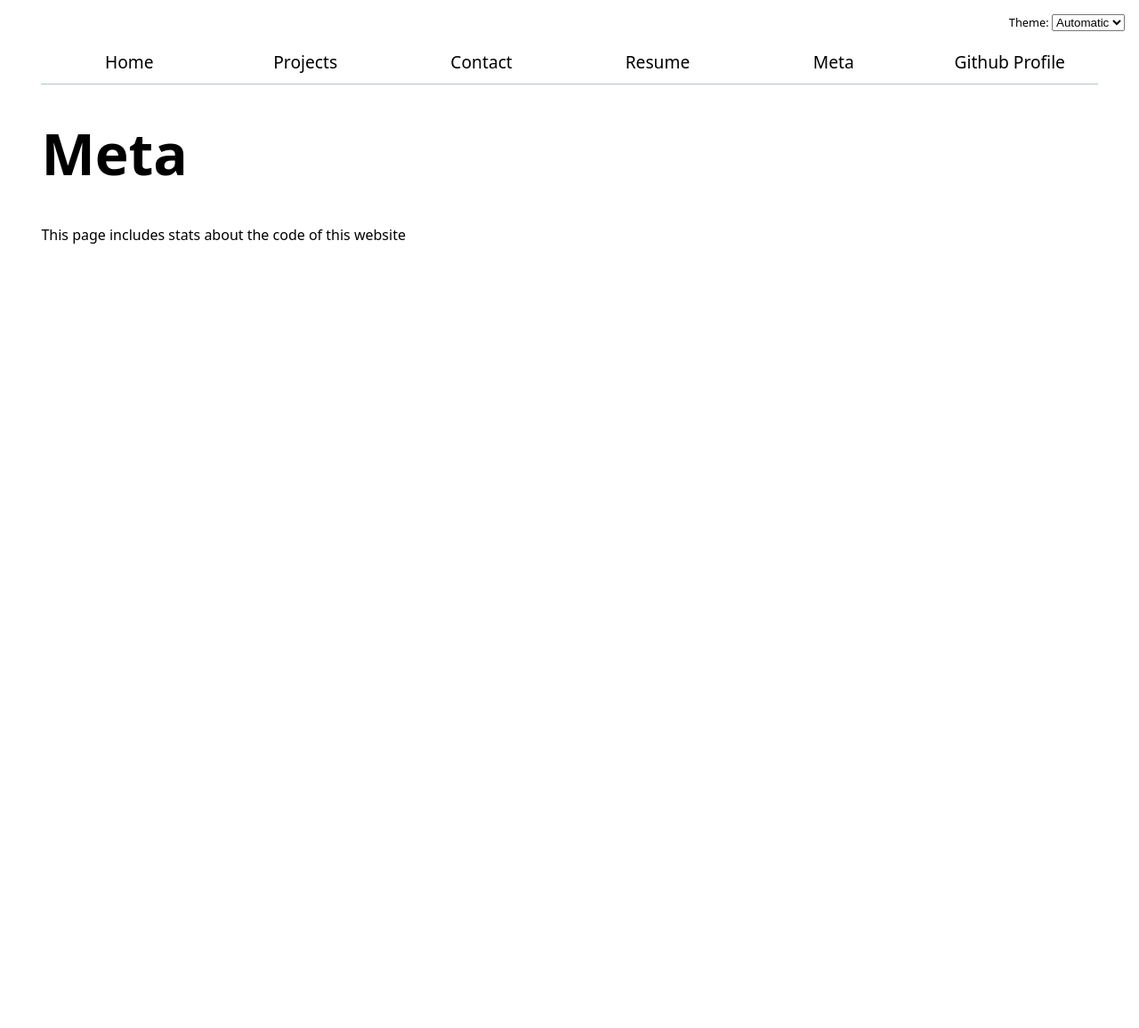
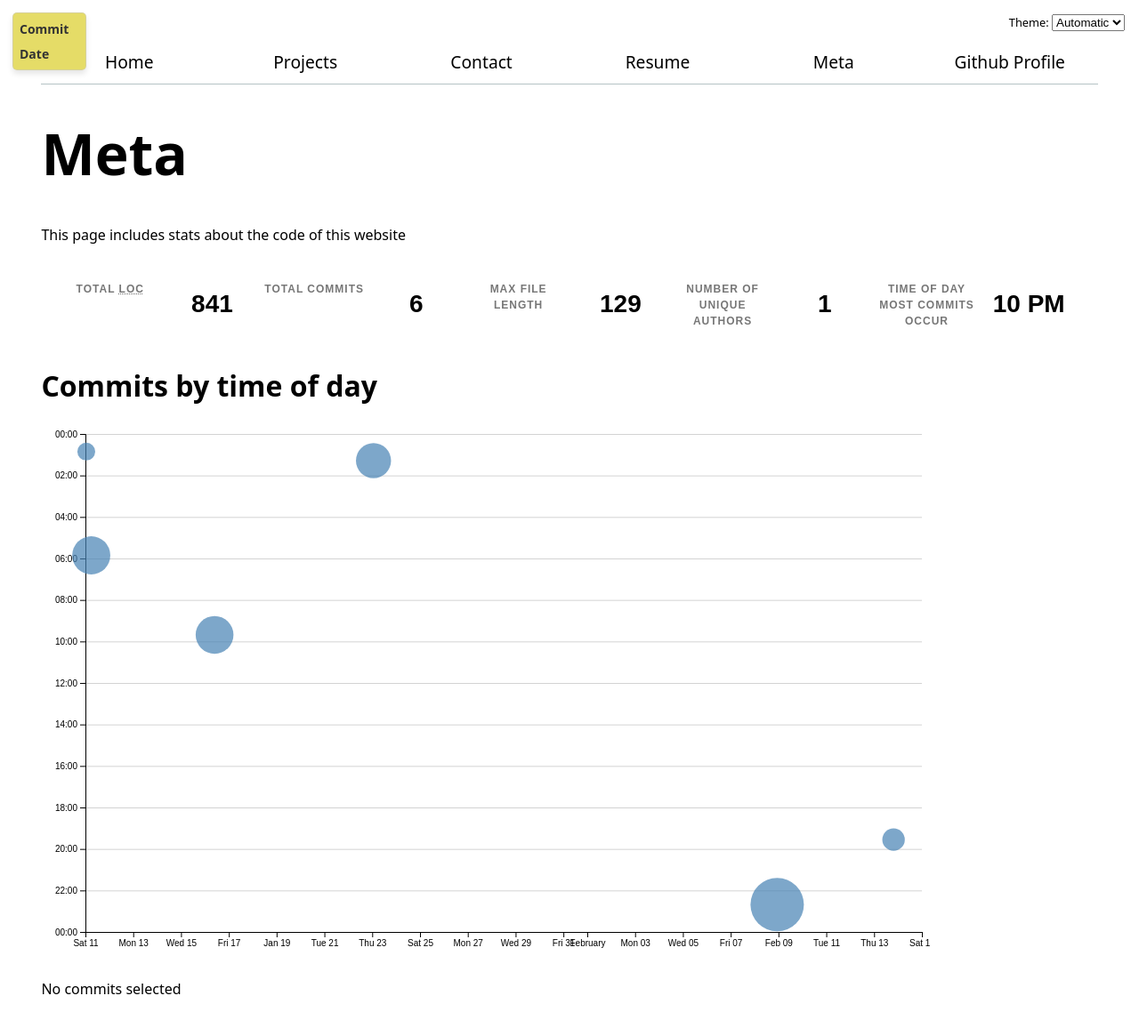
Before and after one commit to OldManBedroom/beta_test_portfolio, a website: page meta/index.html in a window 1280 px wide. Shown: the whole page at 89% size. Before the commit the page ends 800 px from the top, so only its background shows below. Drawn offline with nearby package versions, Linux system fonts and the light colour scheme.

Commit message:
Lab6 completed

```diff
--- a/meta/index.html
+++ b/meta/index.html
@@ -6,6 +6,8 @@
     <title>Meta</title>
     <link rel="stylesheet" href="../style.css">
     <script src="../global.js" type="module"></script>
+    <script src="main.js" type="module"></script>
+    <script src="https://d3js.org/d3.v7.min.js"></script>
 </head>
 <body>
     <!-- <nav>
@@ -20,6 +22,21 @@
         <p>This page includes stats about the code of this website</p>
     </header>
 
+    <div id="stats"></div>
+
+    <h2>Commits by time of day</h2>
+    <div id="chart"></div>
+    <p id="selection-count">No commits selected</p>
+    <dl id="language-breakdown" class="stats"></dl>
+
+    <dl id="commit-tooltip" class="info tooltip">
+        <dt>Commit</dt>
+        <dd>
+            <a href="" id="commit-link" target="_blank"></a>
+        </dd>
+        <dt>Date</dt>
+        <dd id="commit-date"></dd>
+    </dl>
 
 
 </body>
--- /dev/null
+++ b/meta/main.js
@@ -0,0 +1,269 @@
+let data = []; // This will store our CSV data
+let commits = [];
+let xScale, yScale; // Global scales for mapping data to coordinates
+let brushSelection = null; // Global variable for the current brush selection
+
+async function loadData() {
+  data = await d3.csv('loc.csv', (row) => ({
+    ...row, // Keep all existing properties
+    line: Number(row.line), // Convert "line" to a number
+    depth: Number(row.depth), // Convert "depth" to a number
+    length: Number(row.length), // Convert "length" to a number
+    date: new Date(row.date + 'T00:00' + row.timezone), // Convert "date" to Date object
+    datetime: new Date(row.datetime) // Convert "datetime" to Date object
+  }));
+  processCommits();
+  displayStats();
+  createScatterPlot(commits);
+}
+
+// Load data when the page is fully loaded
+document.addEventListener('DOMContentLoaded', async () => {
+  await loadData();
+});
+
+function processCommits() {
+  commits = d3.groups(data, (d) => d.commit)
+    .map(([commit, lines]) => {
+      let first = lines[0];
+      let ret = {
+        id: commit,
+        url: 'https://github.com/vis-society/lab-7/commit/' + commit,
+        author: first.author,
+        date: first.date,
+        time: first.time,
+        timezone: first.timezone,
+        datetime: first.datetime,
+        hourFrac: first.datetime.getHours() + first.datetime.getMinutes() / 60,
+        totalLines: lines.length
+      };
+
+      Object.defineProperty(ret, 'lines', {
+        value: lines,
+        enumerable: false, // Hide from console logs
+        configurable: true
+      });
+
+      return ret;
+    });
+}
+
+function displayStats() {
+  // Process commits first
+  processCommits();
+
+  // Create the dl element for stats
+  const dl = d3.select('#stats').append('dl').attr('class', 'stats');
+
+  // Add total LOC
+  dl.append('dt').html('Total <abbr title="Lines of code">LOC</abbr>');
+  dl.append('dd').text(data.length);
+
+  // Add total commits
+  dl.append('dt').text('Total commits');
+  dl.append('dd').text(commits.length);
+
+  // Add more stats as needed...
+  let maxFileLength = d3.max(data, (d) => d.length);
+  dl.append('dt').text('Max File Length');
+  dl.append('dd').text(maxFileLength);
+
+  let numAuthors = new Set(data.map((d) => d.author)).size;
+  dl.append('dt').text('Number of unique authors');
+  dl.append('dd').text(numAuthors);
+
+  let workByPeriod = d3.rollups(
+    data,
+    (v) => v.length,
+    (d) => new Date(d.datetime).toLocaleString('en', { hour: 'numeric' })
+  );
+  let maxPeriod = d3.greatest(workByPeriod, (d) => d[1])[0];
+  dl.append('dt').text('Time of day most commits occur');
+  dl.append('dd').text(maxPeriod);
+}
+
+function createScatterPlot(commits) {
+  const width = 1000;
+  const height = 600;
+  const margin = { top: 10, right: 10, bottom: 30, left: 50 };
+
+  const [minLines, maxLines] = d3.extent(commits, (d) => d.totalLines);
+  const rScale = d3.scaleSqrt()
+    .domain([minLines, maxLines])
+    .range([10, 30]); // Dot size in pixels
+
+  const sortedCommits = d3.sort(commits, (d) => -d.totalLines);
+  const usableArea = {
+    top: margin.top,
+    right: width - margin.right,
+    bottom: height - margin.bottom,
+    left: margin.left,
+    width: width - margin.left - margin.right,
+    height: height - margin.top - margin.bottom,
+  };
+
+  // Create the outer SVG container
+  const svgContainer = d3
+    .select('#chart')
+    .append('svg')
+    .attr('width', width)
+    .attr('height', height);
+
+  // Append an inner group for chart elements
+  const svg = svgContainer.append('g').style('overflow', 'visible');
+
+  // Set global scales
+  xScale = d3.scaleTime()
+    .domain(d3.extent(commits, (d) => d.datetime))
+    .range([usableArea.left, usableArea.right])
+    .nice();
+
+  yScale = d3.scaleLinear()
+    .domain([24, 0])
+    .range([usableArea.bottom, usableArea.top]);
+
+  const xAxis = d3.axisBottom(xScale);
+  const yAxis = d3.axisLeft(yScale)
+    .tickFormat((d) => String(d % 24).padStart(2, '0') + ':00');
+
+  // Add gridlines BEFORE the axes
+  const gridlines = svg
+    .append('g')
+    .attr('class', 'gridlines')
+    .attr('transform', `translate(${usableArea.left}, 0)`);
+  gridlines.call(
+    d3.axisLeft(yScale)
+      .tickFormat('') // Remove labels
+      .tickSize(-usableArea.width) // Extend ticks across the width
+  );
+
+  svg.append('g')
+    .attr('transform', `translate(0, ${usableArea.bottom})`)
+    .call(xAxis);
+
+  svg.append('g')
+    .attr('transform', `translate(${usableArea.left}, 0)`)
+    .call(yAxis);
+
+  // Append a group for the dots
+  const dots = svg.append('g').attr('class', 'dots');
+
+  dots.selectAll('circle')
+    .data(sortedCommits)
+    .join('circle')
+    .attr('cx', (d) => xScale(d.datetime))
+    .attr('cy', (d) => yScale(d.hourFrac))
+    .attr('r', (d) => rScale(d.totalLines))
+    .style('fill-opacity', 0.7)
+    .attr('fill', 'steelblue')
+    .on('mouseenter', function (event, d) {
+      d3.select(this).style('fill-opacity', 1); // Highlight dot
+      updateTooltipContent(d);
+      updateTooltipVisibility(true);
+      updateTooltipPosition(event);
+    })
+    .on('mouseleave', function (event, d) {
+      d3.select(this).style('fill-opacity', 0.7); // Restore transparency
+      updateTooltipContent({});
+      updateTooltipVisibility(false);
+    });
+
+  // Add the brush in its own group, listen for brush events, and lower it behind the dots.
+  const brushGroup = svgContainer.append('g').attr('class', 'brush');
+  brushGroup.call(d3.brush().on('start brush end', brushed));
+  brushGroup.lower();
+}
+
+function updateTooltipContent(commit) {
+  const link = document.getElementById('commit-link');
+  const date = document.getElementById('commit-date');
+
+  // If no commit data is available, exit the function
+  if (Object.keys(commit).length === 0) return;
+
+  // Update tooltip content
+  link.href = commit.url;
+  link.textContent = commit.id;
+  date.textContent = commit.datetime?.toLocaleString('en', {
+    dateStyle: 'full',
+  });
+}
+
+function updateTooltipVisibility(isVisible) {
+  const tooltip = document.getElementById('commit-tooltip');
+  tooltip.hidden = !isVisible;
+}
+
+function updateTooltipPosition(event) {
+  const tooltip = document.getElementById('commit-tooltip');
+  tooltip.style.left = `${event.clientX}px`;
+  tooltip.style.top = `${event.clientY}px`;
+}
+
+// BRUSH & SELECTION FUNCTIONS
+
+// Called whenever the brush is moved
+function brushed(event) {
+  brushSelection = event.selection;
+  updateSelection();
+  updateSelectionCount();
+  updateLanguageBreakdown();
+}
+
+// Checks whether a commit is within the current brush selection
+function isCommitSelected(commit) {
+  if (!brushSelection) return false;
+  const min = { x: brushSelection[0][0], y: brushSelection[0][1] };
+  const max = { x: brushSelection[1][0], y: brushSelection[1][1] };
+  // Map commit data to x and y coordinates using global scales
+  const x = xScale(commit.datetime);
+  const y = yScale(commit.hourFrac);
+  return x >= min.x && x <= max.x && y >= min.y && y <= max.y;
+}
+
+// Updates the visual state of dots based on selection
+function updateSelection() {
+  d3.selectAll('circle')
+    .classed('selected', (d) => isCommitSelected(d));
+}
+
+// Updates the text that shows the count of selected commits
+function updateSelectionCount() {
+  const selectedCommits = brushSelection ? commits.filter(isCommitSelected) : [];
+  const countElement = document.getElementById('selection-count');
+  countElement.textContent = `${selectedCommits.length || 'No'} commits selected`;
+  return selectedCommits;
+}
+
+// Updates the language breakdown stats for the selected commits
+function updateLanguageBreakdown() {
+  const selectedCommits = brushSelection ? commits.filter(isCommitSelected) : [];
+  const container = document.getElementById('language-breakdown');
+
+  if (selectedCommits.length === 0) {
+    container.innerHTML = '';
+    return;
+  }
+  // Get lines from all selected commits
+  const lines = selectedCommits.flatMap((d) => d.lines);
+
+  // Count lines per language using d3.rollup
+  const breakdown = d3.rollup(
+    lines,
+    (v) => v.length,
+    (d) => d.type
+  );
+
+  // Update DOM with the language breakdown
+  container.innerHTML = '';
+  for (const [language, count] of breakdown) {
+    const proportion = count / lines.length;
+    const formatted = d3.format('.1~%')(proportion);
+    container.innerHTML += `
+      <dt>${language}</dt>
+      <dd>${count} lines (${formatted})</dd>
+    `;
+  }
+
+  return breakdown;
+}
--- a/style.css
+++ b/style.css
@@ -272,7 +272,7 @@ footer {
 
 svg {
   flex: 0 0 auto; /* Prevent the SVG from resizing */
-  max-width: 200px; /* Set a fixed maximum width for the pie chart */
+  max-width: 1100px; /* Set a fixed maximum width for the pie chart */
 }
 
 .legend {
@@ -302,3 +302,98 @@ path {
   cursor: pointer;
   transition: 300ms;
 }
+
+.stats {
+  display: grid;
+  grid-template-columns: repeat(auto-fit, minmax(100px, 1fr)); /* Responsive columns */
+  gap: 0px; /* Space between items */
+  text-align: center;
+  font-family: Arial, sans-serif;
+  margin-top: 20px;
+  padding: 20px;
+}
+
+.stats dt {
+  font-size: 12px;
+  font-weight: bold;
+  color: #777; /* Lighter color for labels */
+  text-transform: uppercase;
+  letter-spacing: 1px;
+}
+
+.stats dd {
+  font-size: 28px; /* Large numbers */
+  font-weight: bold;
+  margin: 5px 0 0;
+  color: #000; /* Darker color for numbers */
+}
+
+.stats-container {
+  border-top: 2px solid #ddd; /* Separator line on top */
+  padding-top: 15px;
+  margin-top: 20px;
+}
+
+.gridlines line {
+  stroke: lightgray;  /* Light gray for subtle effect */
+  /* stroke-opacity: 0.5; Make them semi-transparent */
+}
+
+dl.info {
+  display: grid;
+  grid-template-columns: auto 1fr;
+  gap: 0.5em;
+  margin: 0;
+  padding: 0.5em;
+  background: rgba(218, 206, 39, 0.7);
+  color: white;
+  border-radius: 5px;
+  font-size: 14px;
+  max-width: 250px;
+  transition-duration: 500ms;
+  transition-property: opacity, visibility;
+}
+
+dl.info[hidden]:not(:hover, :focus-within) {
+  opacity: 0;
+  visibility: hidden;
+}
+
+.tooltip {
+  position: fixed;
+  top: 1em;
+  left: 1em;
+  display: none;
+  background: rgba(255, 255, 255, 0.9); /* Semi-transparent white */
+  box-shadow: 0px 4px 6px rgba(0, 0, 0, 0.1); /* Soft shadow */
+  border-radius: 8px; /* Rounded corners */
+  padding: 10px;
+  font-size: 14px;
+  backdrop-filter: blur(5px); /* Subtle glass effect */
+  border: 1px solid rgba(200, 200, 200, 0.5); /* Light border */
+}
+
+.tooltip dt {
+  font-weight: bold;
+  color: #333;
+}
+
+.tooltip dd {
+  margin: 0;
+  padding-left: 5px;
+}
+
+circle {
+  transition: 200ms;
+  transform-origin: center;
+  transform-box: fill-box;
+}
+
+circle:hover {
+  transform: scale(1.5);
+  /* fill: orange; */
+}
+
+circle.selected {
+  fill: #ff6b6b;
+}
```
